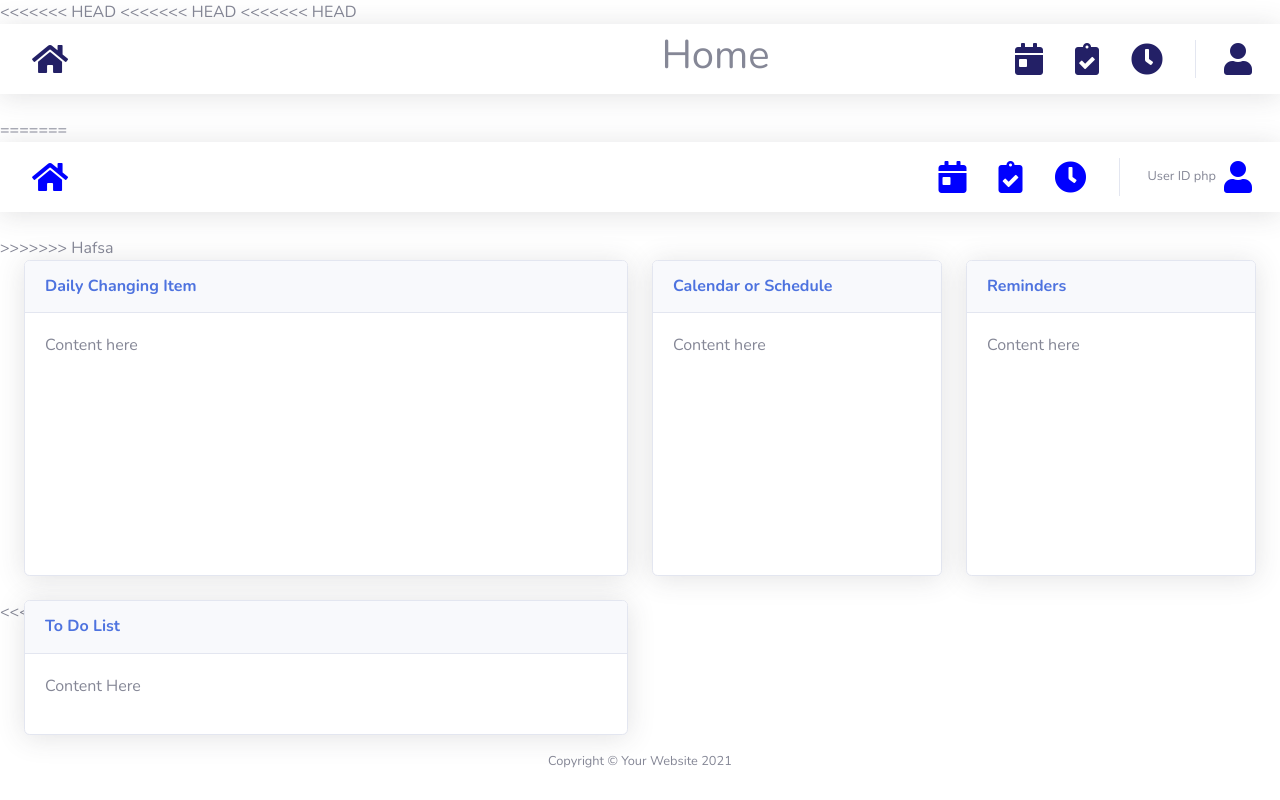
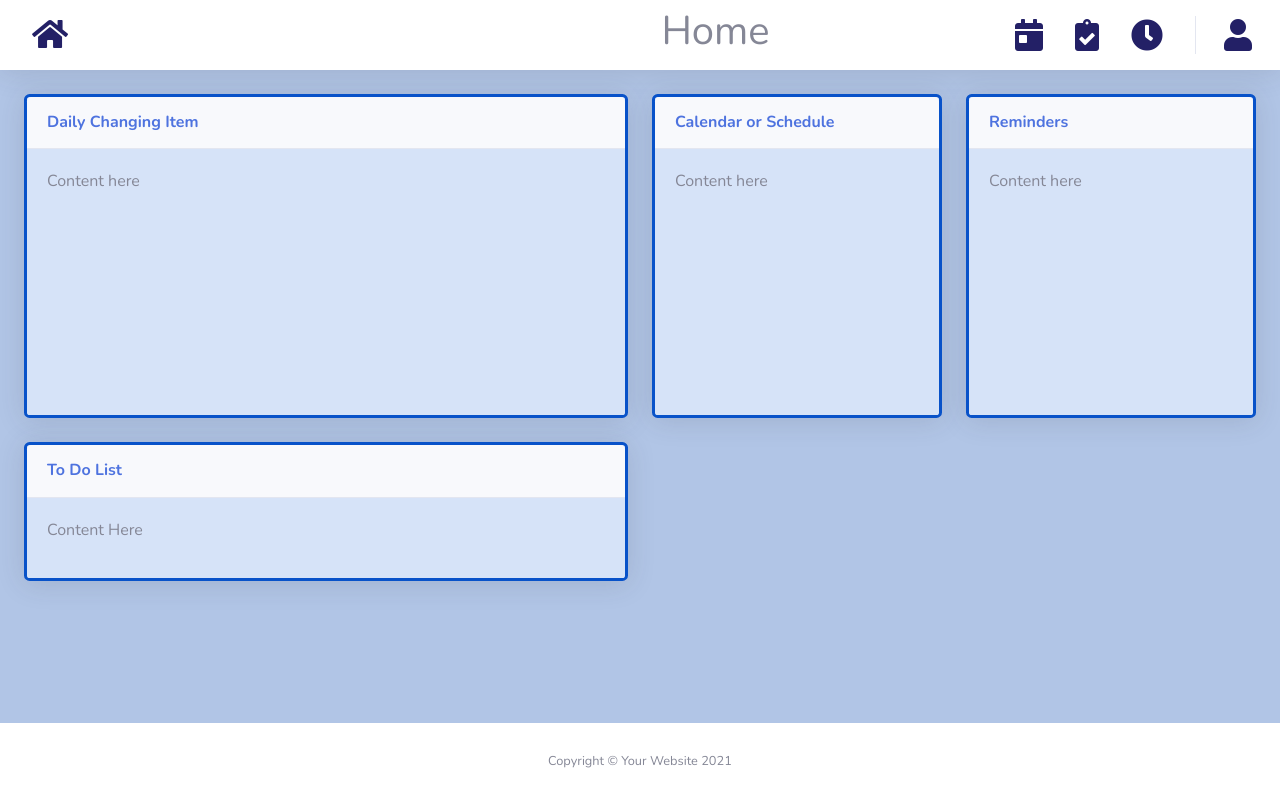
Before and after one commit to CelloLuna/Planorize, a PHP site: page /index.php in a window 1280 px wide. Run offline with PHP 8.4, Linux system fonts and the light colour scheme; some libraries are stand-ins or nearby versions.

Commit message:
merge edits

```diff
--- a/config/core.php
+++ b/config/core.php
@@ -1,4 +1,3 @@
-<<<<<<< HEAD
 <?php
 // show error reporting
 error_reporting(E_ALL);
--- a/config/database.php
+++ b/config/database.php
@@ -1,4 +1,3 @@
-<<<<<<< HEAD
 <?php
 $host = "173.201.186.254";
 $dbName = "planorize";
--- a/footerLayout.php
+++ b/footerLayout.php
@@ -1,4 +1,3 @@
-<<<<<<< HEAD
         <footer class="sticky-footer bg-white mt-auto footerClass">
                 <div class="container my-auto">
                     <div class="copyright text-center my-auto">
--- a/headerLayout.php
+++ b/headerLayout.php
@@ -1,4 +1,3 @@
-<<<<<<< HEAD
 <!DOCTYPE html>
 <html lang="en">
     <head>
@@ -132,136 +131,3 @@
             </ul>
         </nav>
         <!-- End of Topbar -->
-
-=======
-<!DOCTYPE html>
-<html lang="en">
-    <head>
-        <meta charset="utf-8" />
-        <meta http-equiv="X-UA-Compatible" content="IE=edge" />
-        <meta name="viewport" content="width=device-width, initial-scale=1, shrink-to-fit=no"/>
-        <meta name="Layout for the head of every page" content="" />
-        <meta name="Marcello" content="" />
-        <!-- Custom fonts for this template-->
-        <link
-            href="vendor/fontawesome-free/css/all.min.css"
-            rel="stylesheet"
-            type="text/css"
-        />
-        <link
-            href="https://fonts.googleapis.com/css?family=Nunito:200,200i,300,300i,400,400i,600,600i,700,700i,800,800i,900,900i"
-            rel="stylesheet"
-        />
-        <!-- Custom styles for this template-->
-        <link href="css/sb-admin-2.min.css" rel="stylesheet" />
-    </head>
-
-    <body>
-        <!-- Topbar -->
-        <nav
-            class="navbar navbar-expand navbar-light bg-white topbar mb-4
-            static-top shadow">
-            <!-- Sidebar Toggle (Topbar) -->
-            <button
-                id="sidebarToggleTop"
-                class="btn btn-link d-md-none rounded-circle mr-3">
-                <i class="fa fa-bars"></i>
-            </button>
-            <!-- Topbar Search -->
-            <form
-                class="d-none d-sm-inline-block form-inline mr-auto ml-md-3 my-2
-                my-md-0 mw-100 navbar-search">
-                <i class="fas fa-solid fa-home fa-2x" style="color: blue;"></i>
-
-            </form>
-            <!-- Topbar Navbar -->
-            <ul class="navbar-nav ml-auto">
-                <!-- Nav Item - Calendar -->
-                <li class="nav-item dropdown no-arrow mx-1">
-                    <a
-                        class="nav-link dropdown-toggle"
-                        href="#"
-                        id="alertsDropdown"
-                        role="button"
-                        data-toggle="dropdown"
-                        aria-haspopup="true"
-                        aria-expanded="false">
-                        <i class="fas fa-solid fa-calendar-day fa-2x" style="color:blue;"></i>
-                    </a>
-                </li>
-                <!-- Nav Item - TODO -->
-                <li class="nav-item dropdown no-arrow mx-1">
-                    <a
-                        class="nav-link dropdown-toggle"
-                        href="#"
-                        id="alertsDropdown"
-                        role="button"
-                        data-toggle="dropdown"
-                        aria-haspopup="true"
-                        aria-expanded="false">
-                        <i class="fas fa-solid fa-clipboard-check fa-2x" style="color:blue;"></i>
-                    </a>
-                </li>
-                <!-- Nav Item - CLOCK -->
-                <li class="nav-item dropdown no-arrow mx-1">
-                    <a
-                        class="nav-link dropdown-toggle"
-                        href="#"
-                        id="messagesDropdown"
-                        role="button"
-                        data-toggle="dropdown"
-                        aria-haspopup="true"
-                        aria-expanded="false">
-                        <i class="fas fa-regular fa-clock fa-2x" style="color: blue;"></i>
-                    </a>
-                </li>
-                <div class="topbar-divider d-none d-sm-block"></div>
-                <!-- Nav Item - User Information -->
-                <li class="nav-item dropdown no-arrow">
-                    <a
-                        class="nav-link dropdown-toggle"
-                        href="#"
-                        id="userDropdown"
-                        role="button"
-                        data-toggle="dropdown"
-                        aria-haspopup="true"
-                        aria-expanded="false">
-                        <span class="mr-2 d-none d-lg-inline text-gray-600
-                            small">User ID php</span>
-                            <i class="fas fa-solid fa-user fa-2x" style="color: blue;"></i>
-                    <!-- Dropdown - User Information -->
-                    <div
-                        class="dropdown-menu dropdown-menu-right shadow
-                        animated--grow-in"
-                        aria-labelledby="userDropdown">
-                        <a class="dropdown-item" href="#">
-                            <i class="fas fa-user fa-sm fa-fw mr-2
-                                text-gray-400"></i>
-                            Profile
-                        </a>
-                        <a class="dropdown-item" href="#">
-                            <i class="fas fa-cogs fa-sm fa-fw mr-2
-                                text-gray-400"></i>
-                            Settings
-                        </a>
-                        <a class="dropdown-item" href="#">
-                            <i class="fas fa-list fa-sm fa-fw mr-2
-                                text-gray-400"></i>
-                            Activity Log
-                        </a>
-                        <div class="dropdown-divider"></div>
-                        <a
-                            class="dropdown-item"
-                            href="#"
-                            data-toggle="modal"
-                            data-target="#logoutModal">
-                            <i class="fas fa-sign-out-alt fa-sm fa-fw mr-2
-                                text-gray-400"></i>
-                            Logout
-                        </a>
-                    </div>
-                </li>
-            </ul>
-        </nav>
-        <!-- End of Topbar -->
->>>>>>> Hafsa
```
